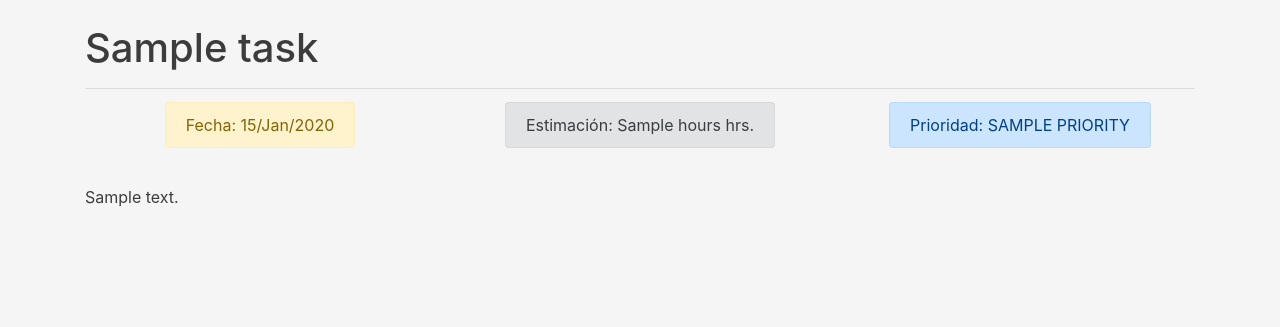
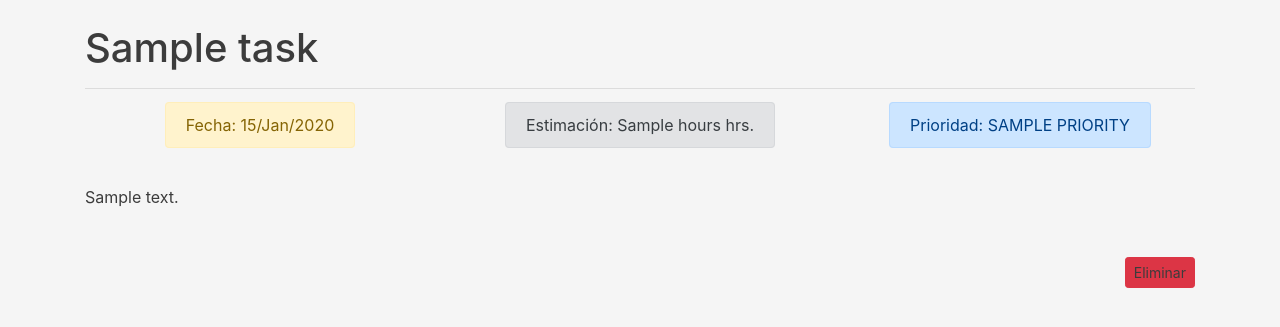
Before and after one commit to devcoy/gestor-tareas, a Symfony app: template templates/task/detail.html.twig in a window 1280 px wide. Shown: the part 56-383 px from the top of the page. Run offline with Twig, Linux system fonts and the light colour scheme; the template is opened without the code that fills it: most values are stand-ins (such as "Sample title", 1, 10 or a date in 2020); some libraries are stand-ins or nearby versions.

Commit message:
al eliminar una tarea, pide la confiracion en un modal

```diff
--- a/templates/includes/list-task.html.twig
+++ b/templates/includes/list-task.html.twig
@@ -13,7 +13,6 @@
 				<p class="card-text">{{ task.content | slice(0, 50) }}...</p>
 				<div class="actions text-right">
 					{% if app.user.id and app.user.id == task.user.id %}
-						<a href="{{ path('task_delete', {'id': task.id }) }}" class="btn btn-danger btn-sm">Eliminar</a>
 						<a href="{{ path('task_edit', {'id': task.id }) }}" class="btn btn-warning btn-sm">Editar</a>
 					{% endif %}
 					<a href="{{ path('detail_task', {'id': task.id }) }}" class="btn btn-primary btn-sm">Ver</a>
@@ -21,4 +20,5 @@
 			</div>
 		</div>
 	</div>
+
 {% endfor %}
--- a/templates/task/detail.html.twig
+++ b/templates/task/detail.html.twig
@@ -9,17 +9,47 @@
 		<h1>{{ task.title }}</h1><hr/>
 		<div class="info row text-center mt-4">
 			<div class="col-12 col-lg-4">
-				<span class="alert alert-warning" role="alert">Fecha: {{ task.createdAt | date('d/M/Y') }}</span>
+				<span class="alert alert-warning" role="alert">Fecha:
+					{{ task.createdAt | date('d/M/Y') }}</span>
 			</div>
 			<div class="col-12 col-lg-4">
-				<span class="alert alert-secondary" role="alert">Estimación: {{ task.hours }} hrs.</span>
+				<span class="alert alert-secondary" role="alert">Estimación:
+					{{ task.hours }}
+					hrs.</span>
 			</div>
 			<div class="col-12 col-lg-4">
-				<span class="alert alert-primary" role="alert">Prioridad: {{ task.priority | upper }}</span>
+				<span class="alert alert-primary" role="alert">Prioridad:
+					{{ task.priority | upper }}</span>
 			</div>
 		</div>
 		<section class="my-5">
 			{{ task.content }}
 		</section>
+
+		<section class="mb-5 actions text-right">
+			<a class="btn btn-danger btn-sm" data-toggle="modal" data-target="#deleteModal">Eliminar</a>
+		</section>
+	</div>
+
+
+	<!-- Delete Modal -->
+	<div class="modal fade" id="deleteModal" tabindex="-1" role="dialog" aria-labelledby="deleteModalLabel" aria-hidden="true">
+		<div class="modal-dialog">
+			<div class="modal-content">
+				<div class="modal-header bg-danger">
+					<h5 class="modal-title text-light" id="deleteModalLabel">Eliminar tarea</h5>
+					<button type="button" class="close" data-dismiss="modal" aria-label="Close">
+						<span aria-hidden="true">&times;</span>
+					</button>
+				</div>
+				<div class="modal-body">
+					¿Estas seguro que deseas eliminar la tarea?
+				</div>
+				<div class="modal-footer">
+					<button type="button" class="btn btn-sm btn-secondary" data-dismiss="modal">Cancelar</button>
+					<a href="{{ path('task_delete', {'id': task.id }) }}" class="btn btn-sm btn-danger">Eliminar</a>
+				</div>
+			</div>
+		</div>
 	</div>
 {% endblock %}
```
